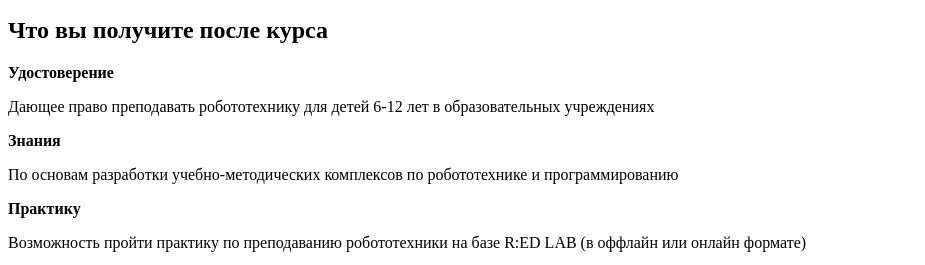
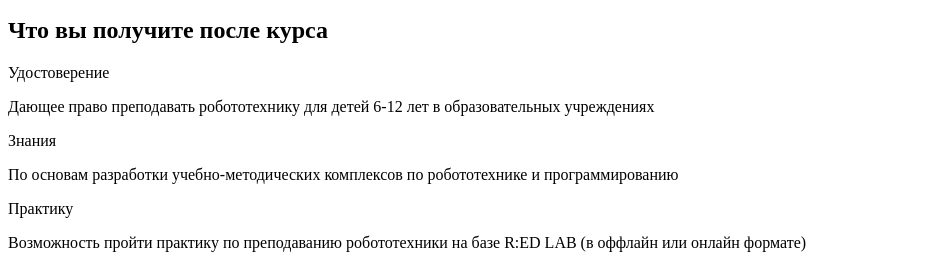
Before and after one commit to Nik-Gaydar/Robo.School, a plain HTML site: page index.html in a window 1280 px wide. Shown: the part 643-908 px from the top of the page, without its empty margins (0-925 px from the left). Drawn offline with Linux system fonts and the light colour scheme.

Commit message:
Removed strong tags

```diff
--- a/index.html
+++ b/index.html
@@ -72,7 +72,7 @@
       <div class="advantages__list">
         <div class="advantages__item">
           <p class="advantages__heading">
-            <strong>Удостоверение</strong>
+            Удостоверение
           </p>
           <p class="advantages__copy">
             Дающее право преподавать робототехнику для детей 6-12 лет в образовательных учреждениях
@@ -80,7 +80,7 @@
         </div>
         <div class="advantages__item">
           <p class="advantages__heading">
-            <strong>Знания</strong>
+            Знания
           </p>
           <p class="advantages__copy">
             По основам разработки учебно-методических комплексов по робототехнике и программированию
@@ -88,7 +88,7 @@
         </div>
         <div class="advantages__item">
           <p class="advantages__heading">
-            <strong>Практику</strong>
+            Практику
           </p>
           <p class="advantages__copy">
             Возможность пройти практику по преподаванию робототехники на базе R:ED LAB (в оффлайн или онлайн формате)
```
